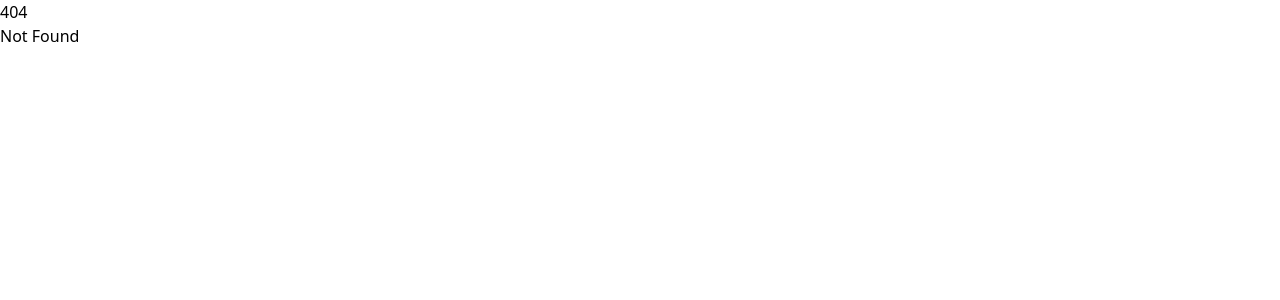
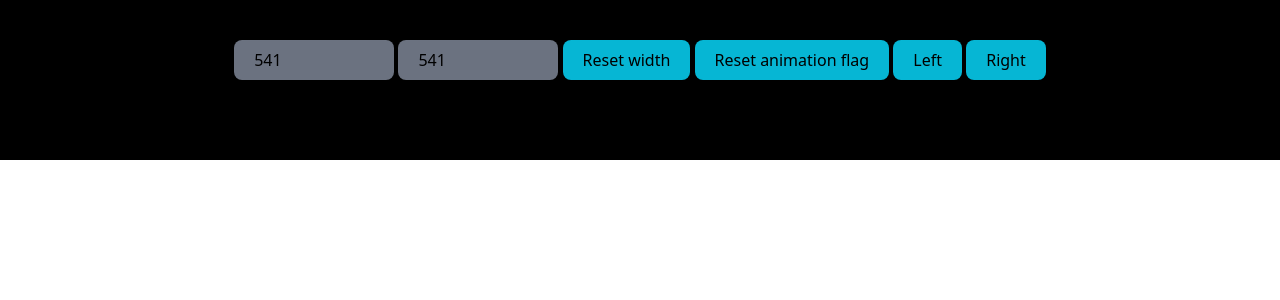
Before and after one commit to hua5155/clone_sites, a SvelteKit app: page /chanel_test in a window 1280 px wide. Before the commit this address had no page. Shown: the top 300 px of the page. Built offline with nearby package versions, Linux system fonts and the light colour scheme.

Commit message:
Picture slide animation done. Testing splitting slides into components.

```diff
--- a/src/lib/component/Chanel/Slide1.svelte
+++ b/src/lib/component/Chanel/Slide1.svelte
@@ -1,31 +1,32 @@
 <script lang="ts">
-	let direction = 'Right';
+	export let direction = '';
+	export let zPosition = '';
+	export let animationStart = false;
 	$: imageAnimation = direction === 'Right' ? 'animate-moveLeft' : 'animate-moveRight';
-	$: sliderAnimation = direction === 'Right' ? 'animate-slideLeft' : 'animate-slideRight';
-	let animationStart = false;
+
+	let imgHeight = 0;
 </script>
 
+<!-- Whole slide container -->
 <div class="relative flex w-full flex-row">
-	<div class="relative h-fit w-[541px]">
+	<!-- <div class="relative h-fit w-[541px]">
+	</div> -->
+	<div
+		class="z-10 w-[541px] overflow-hidden
+			{animationStart ? imageAnimation : ''}"
+		style="height: {imgHeight}px;"
+		on:animationend={() => {
+			animationStart = false;
+		}}
+	>
 		<div
-			class="absolute left-0 top-0 z-10 overflow-hidden
-        {animationStart ? imageAnimation : ''}"
-			style="width: 541px;"
-			on:animationend={() => {
-				animationStart = false;
-				// animationEnd = true;
-			}}
+			class="absolute h-fit w-fit {direction === 'left' ? 'right-0' : ''}"
+			bind:clientHeight={imgHeight}
 		>
 			<img
-				class={animationStart ? 'animate-zoomIn' : ''}
-				src="/Chanel/1930_chanel_and_gigot.webp"
+				class="w-[541px] max-w-[541px] {animationStart ? 'animate-zoomIn' : ''}"
+				src="/Chanel/Slide/1930_chanel_and_gigot.webp"
 				alt=""
-				style="width: 541px; max-width: 541px;"
-			/>
-			<div
-				class="absolute left-0 top-0 z-10 h-full w-[541px] bg-zinc-800
-          {animationStart ? sliderAnimation : 'hidden'}"
-				style=""
 			/>
 		</div>
 	</div>
--- a/src/routes/about_chanel/Signature.svelte
+++ b/src/routes/about_chanel/Signature.svelte
@@ -114,7 +114,7 @@
 			/>
 		</svg>
 	</div>
-	<img class="h-[610px]" src="/Chanel/chanel.webp" alt="" />
+	<img class="h-[610px]" src="/Chanel/Signature/chanel.webp" alt="" />
 </div>
 
 <svelte:window
--- a/src/routes/about_chanel/Slide.svelte
+++ b/src/routes/about_chanel/Slide.svelte
@@ -1,36 +1,38 @@
 <script lang="ts">
+	import Slide1 from '$lib/component/Chanel/Slide1.svelte';
+
 	import { writable } from 'svelte/store';
 
 	const slides = [
 		{
-			image: '/Chanel/1930_chanel_and_gigot.webp'
+			image: '/Chanel/Slide/1930_chanel_and_gigot.webp'
 		},
 		{
-			image: '/Chanel/1937_chanel_working.webp'
+			image: '/Chanel/Slide/1937_chanel_working.webp'
 		},
 		{
-			image: '/Chanel/1938_Roquebrune.webp'
+			image: '/Chanel/Slide/1938_Roquebrune.webp'
 		},
 		{
-			image: '/Chanel/1938_photo_in_la_pausad.webp'
+			image: '/Chanel/Slide/1938_photo_in_la_pausad.webp'
 		},
 		{
-			image: '/Chanel/1937_with_Serhіy_Mуkhailovуch_Lуfar.webp'
+			image: '/Chanel/Slide/1937_with_Serhіy_Mуkhailovуch_Lуfar.webp'
 		},
 		{
-			image: '/Chanel/1937_photo_in_31_Rue_Cambon.webp'
+			image: '/Chanel/Slide/1937_photo_in_31_Rue_Cambon.webp'
 		},
 		{
-			image: '/Chanel/1960_with_Jeanne_Moreau.webp'
+			image: '/Chanel/Slide/1960_with_Jeanne_Moreau.webp'
 		},
 		{
-			image: '/Chanel/1937_photo_at_31_Rue_Cambon.webp'
+			image: '/Chanel/Slide/1937_photo_at_31_Rue_Cambon.webp'
 		},
 		{
-			image: '/Chanel/1938_photo_at_la_pausad.webp'
+			image: '/Chanel/Slide/1938_photo_at_la_pausad.webp'
 		},
 		{
-			image: '/Chanel/chanel_left_hand_print.webp'
+			image: '/Chanel/Slide/chanel_left_hand_print.webp'
 		}
 	];
 	let page = 0;
@@ -45,8 +47,14 @@
 	// } else {
 	// 	console.log('animation end'); // debug
 	// }
-	const curImage = writable(slides[0].image);
-	const nextImage = writable(slides[1].image);
+	const frontImage = writable({
+		src: slides[0].image,
+		height: 0
+	});
+	const backImage = writable({
+		src: slides[1].image,
+		height: 0
+	});
 
 	const handlePage = () => {
 		if (animationStart === true) {
@@ -71,7 +79,7 @@
 		}
 
 		// $curImage = $nextImage;
-		$nextImage = slides[page].image;
+		$backImage.src = slides[page].image;
 		// console.log(`nextImage : ${$nextImage}`); // debug
 		setTimeout(() => {
 			animationStart = true;
@@ -96,47 +104,46 @@
 			</button>
 		</div>
 
+		<!-- <div class="relative w-full h-fit">
+			<Slide1 />
+			<div class="absolute left-0 top-0">
+				<Slide1 />
+			</div>
+		</div> -->
 		<div class="relative flex w-full flex-row">
 			<div class="relative h-full w-[541px]">
 				<!-- picture 1 -->
 				<div
 					class="absolute left-0 top-0 z-10 overflow-hidden
             {animationStart ? imageAnimation : ''}"
-					style="width: 541px;"
+					style="width: 541px; height: {$frontImage.height}px;"
 					on:animationstart={() => {
-						console.log(`curImage : ${$curImage}\nnextImage : ${$nextImage}`);
+						console.log(`curImage : ${$frontImage.src}\nnextImage : ${$backImage.src}`);
 					}}
 					on:animationend={() => {
-						$curImage = $nextImage;
+						$frontImage = $backImage;
 						animationStart = false;
 						// animationEnd = true;
 					}}
 				>
-					<img
-						class="{animationStart ? 'animate-zoomIn' : ''}
-              {direction === 'Left' ? 'absolute right-0 top-0' : ''}"
-						src={$curImage}
-						alt=""
-						style="width: 541px; max-width: 541px;"
-					/>
-					<!-- <div
-						class="absolute left-0 top-0 z-10 h-full w-[100px] bg-red-800
-              {animationStart ? sliderAnimation : 'hidden'}"
-						style=""
-					/> -->
+					<div
+						class="absolute h-fit w-fit
+              {direction === 'Left' ? ' right-0 top-0' : ''}"
+						bind:clientHeight={$frontImage.height}
+					>
+						<img
+							class="w-[541px] max-w-[541px] {animationStart ? 'animate-zoomIn' : ''}"
+							src={$frontImage.src}
+							alt=""
+						/>
+					</div>
 				</div>
 				<!-- picture 2 -->
 				<div class="relative z-0 overflow-hidden" style="width: 541px;">
 					<img
-						class="{animationStart ? 'animate-zoomOut' : ''} "
-						src={$nextImage}
+						class="w-[541px] max-w-[541px] {animationStart ? 'animate-zoomOut' : ''}"
+						src={$backImage.src}
 						alt=""
-						style="width: 541px; max-width: 541px;"
-					/>
-					<div
-						class="absolute left-0 top-0 z-10 h-full w-[541px] bg-blue-800
-              {animationStart ? imageAnimation : ''}"
-						style=""
 					/>
 				</div>
 			</div>
@@ -187,7 +194,6 @@
 	.animate-zoomIn {
 		animation: zoomIn 2000ms ease;
 	}
-
 	@keyframes zoomIn {
 		0% {
 		}
@@ -199,7 +205,6 @@
 	.animate-zoomOut {
 		animation: zoomOut 2000ms ease;
 	}
-
 	@keyframes zoomOut {
 		0% {
 			transform: scale(1.5);
@@ -212,7 +217,6 @@
 	.animate-moveLeft {
 		animation: moveLeft 2000ms ease;
 	}
-
 	@keyframes moveLeft {
 		0% {
 		}
@@ -224,7 +228,6 @@
 	.animate-moveRight {
 		animation: moveRight 2000ms ease;
 	}
-
 	@keyframes moveRight {
 		0% {
 			/* width: 0px; */
@@ -240,7 +243,6 @@
 	.animate-slideLeft {
 		animation: sildeLeft 2000ms ease;
 	}
-
 	@keyframes sildeLeft {
 		0% {
 			transform: translateX(541px);
@@ -253,7 +255,6 @@
 	.animate-slideRight {
 		animation: sildeRight 2000ms ease;
 	}
-
 	@keyframes sildeRight {
 		0% {
 			transform: translateX(-100%);
--- /dev/null
+++ b/src/routes/chanel_test/+page.svelte
@@ -0,0 +1,165 @@
+<script lang="ts">
+	let frontImgWidth = 541;
+	let frontImgHeight = 0;
+	let backImgWidth = 541;
+	let backImgHeight = 0;
+	let direction = '';
+	let frontAnimation = '';
+	let backAnimation = '';
+	let frontAnimationStart = false;
+	let backAnimationStart = false;
+</script>
+
+<main class="h-fit w-screen bg-black">
+	<!-- Div width control -->
+	<div class="mx-auto w-fit py-10">
+		<input class="h-10 w-40 rounded-lg bg-gray-500 px-5" type="number" bind:value={frontImgWidth} />
+		<input class="h-10 w-40 rounded-lg bg-gray-500 px-5" type="number" bind:value={backImgWidth} />
+
+		<button
+			class="h-10 w-fit rounded-lg bg-cyan-500 px-5"
+			on:click={() => {
+				frontImgWidth = 541;
+			}}
+		>
+			Reset width
+		</button>
+
+		<button
+			class="h-10 w-fit rounded-lg bg-cyan-500 px-5"
+			on:click={() => {
+				frontAnimationStart = false;
+				backAnimationStart = false;
+			}}
+		>
+			Reset animation flag
+		</button>
+
+		<button
+			class="h-10 w-fit rounded-lg bg-cyan-500 px-5"
+			on:click={() => {
+				direction = 'left';
+				frontAnimation = 'animate-shrinkRight';
+				backAnimation = 'animate-appearLeft';
+				frontAnimationStart = true;
+				backAnimationStart = true;
+			}}
+		>
+			Left
+		</button>
+
+		<button
+			class="h-10 w-fit rounded-lg bg-cyan-500 px-5"
+			on:click={() => {
+				direction = 'right';
+				frontAnimation = 'animate-shrinkLeft';
+				backAnimation = 'animate-appearRight';
+				frontAnimationStart = true;
+				backAnimationStart = true;
+			}}
+		>
+			Right
+		</button>
+	</div>
+
+	<!-- Wrapper for two images -->
+	<div class="relative mx-auto h-fit py-5">
+		<!-- Container using for overflow -->
+		<div
+			class="absolute left-0 z-10 overflow-hidden {frontAnimationStart ? frontAnimation : ''}"
+			style="
+        width: {frontImgWidth}px;
+        height: {frontImgHeight}px;
+			"
+			on:animationend={() => {
+				// frontAnimationStart = false;
+			}}
+		>
+			<!-- Wrapper div to get img dimension? -->
+			<div
+				class="absolute h-fit w-fit {direction === 'left' ? 'right-0' : ''}"
+				bind:clientHeight={frontImgHeight}
+			>
+				<img
+					class="w-[541px] max-w-[541px]"
+					src="/Chanel/Slide/1930_chanel_and_gigot.webp"
+					alt=""
+				/>
+			</div>
+		</div>
+
+		<!-- picture 2 -->
+		<div
+			class="relative z-0 overflow-hidden {backAnimationStart ? backAnimation : ''}"
+			style="
+				width: 0px;
+				height: {backImgHeight}px;
+			"
+			on:animationend={() => {
+				// backAnimationStart = false;
+			}}
+		>
+			<!-- Wrapper div to get img dimension? -->
+			<div
+				class="absolute h-fit w-fit {direction === 'right' ? 'right-0' : ''}"
+				bind:clientHeight={backImgHeight}
+			>
+				<img class="w-[541px] max-w-[541px]" src="/Chanel/Slide/1937_chanel_working.webp" alt="" />
+			</div>
+		</div>
+	</div>
+</main>
+
+<style>
+	.animate-shrinkLeft {
+		animation: shrinkLeft 2000ms ease normal forwards;
+	}
+	@keyframes shrinkLeft {
+		0% {
+			width: 541px;
+		}
+		100% {
+			width: 0px;
+		}
+	}
+
+	.animate-shrinkRight {
+		animation: shrinkRight 2000ms ease normal forwards;
+	}
+	@keyframes shrinkRight {
+		0% {
+			width: 541px;
+			margin-left: 0px;
+		}
+		100% {
+			width: 0px;
+			margin-left: 541px;
+		}
+	}
+
+	.animate-appearLeft {
+		animation: appearLeft 2000ms ease 200ms normal forwards;
+	}
+	@keyframes appearLeft {
+		0% {
+			width: 0px;
+		}
+		100% {
+			width: 541px;
+		}
+	}
+
+	.animate-appearRight {
+		animation: appearRight 2000ms ease 200ms normal forwards;
+	}
+	@keyframes appearRight {
+		0% {
+			width: 0px;
+			margin-left: 541px;
+		}
+		100% {
+			width: 541px;
+			margin-left: 0px;
+		}
+	}
+</style>
```
Also changed, not shown: static/Chanel/Signature/chanel.webp (renamed from static/Chanel/Slide/chanel.webp), 1 other file (tests, documents, lock files or other folders).
